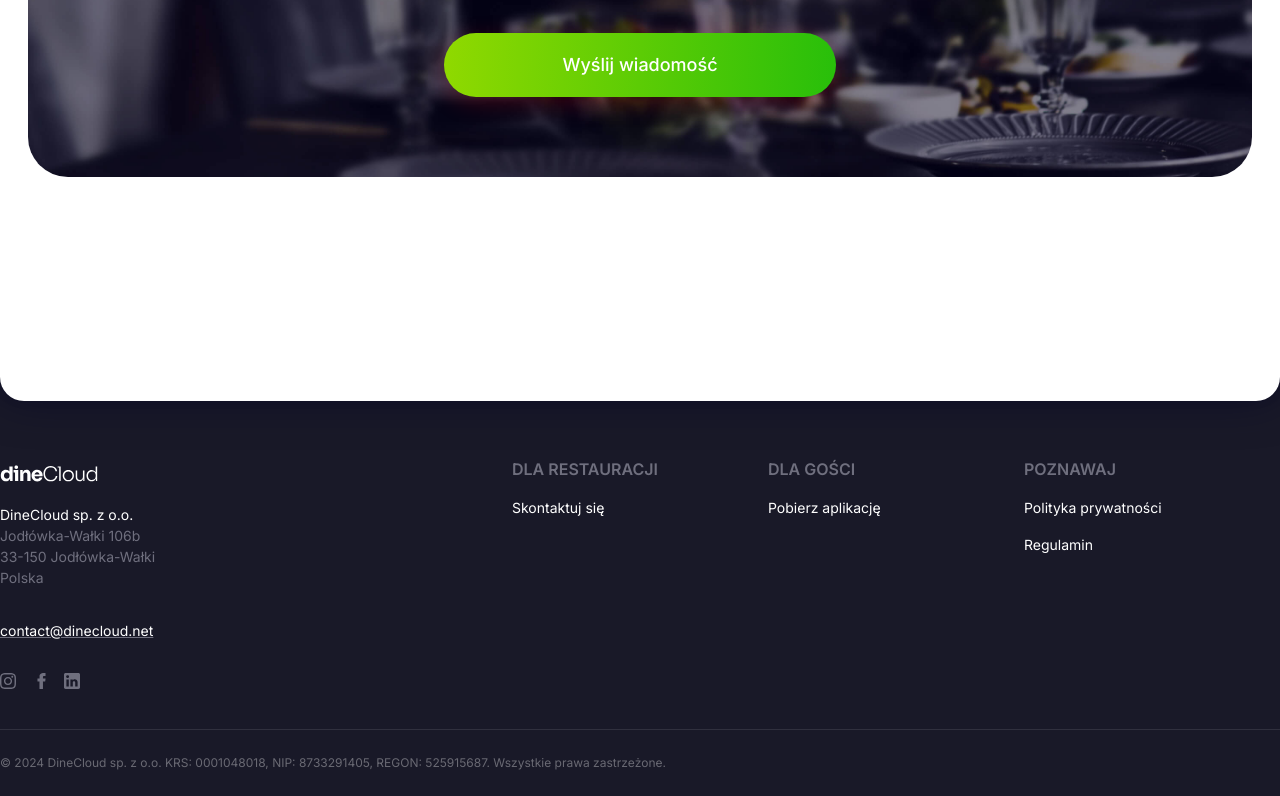
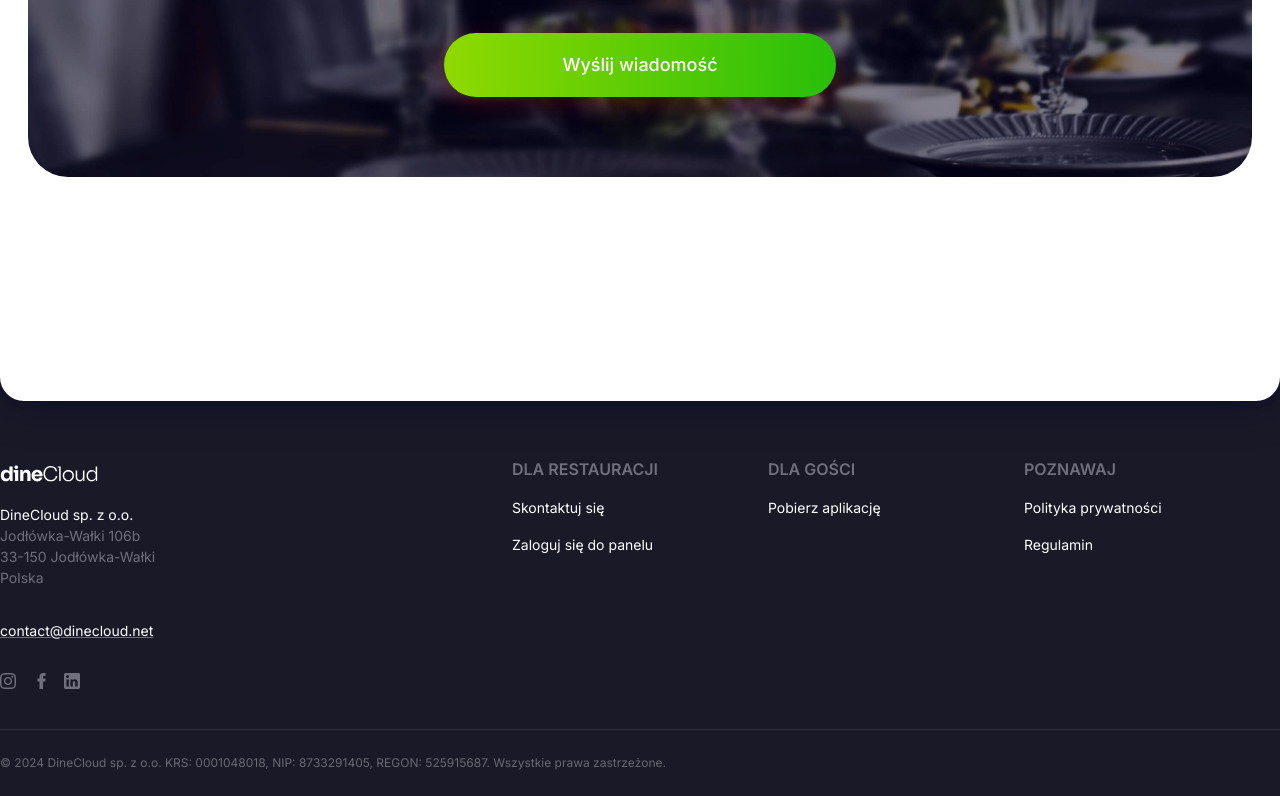
Before and after one commit to rafpiek/dinecloud-landing, a Next.js app: page / in a window 1280 px wide. Shown: the part 6696-7492 px from the top of the page. Built offline with nearby package versions, Linux system fonts and the light colour scheme.

Commit message:
add app link to fotter

```diff
--- a/src/app/download/page.tsx
+++ b/src/app/download/page.tsx
@@ -1,5 +1,4 @@
 "use client"
-import Image from "next/image"
 import Link from "next/link";
 import { isAndroid, isIOS, isMacOS } from "@/lib/device";
 import { useQRCode } from "next-qrcode";
--- a/src/components/Footer.tsx
+++ b/src/components/Footer.tsx
@@ -1,5 +1,6 @@
 import logoDinecloud2 from "@/assets/images/landing/logo_dinecloud2.svg";
 import Image from "next/image";
+import Link from "next/link";
 export const Footer = () => {
   return (
     <footer id="footer">
@@ -21,6 +22,7 @@ export const Footer = () => {
             <div className="column_2 w-full md:w-1/4">
                 <h4 className="header_landing_4">Dla restauracji</h4>
                 <a className="no-underline" href="#">Skontaktuj się</a>
+                <Link href="https://app.dinecloud.net" className="no-underline">Zaloguj się do panelu</Link>
             </div>
             <div className="column_3 w-full md:w-1/4">
                 <h4 className="header_landing_4">Dla gości</h4>
--- a/src/components/Hero.tsx
+++ b/src/components/Hero.tsx
@@ -9,14 +9,6 @@ import Link from "next/link";
 
 export const Hero = () => {
     const scrollToForm = useScrollToForm();
-
-    const openAppStore = () => {
-        console.log(APP_STORE_URL);
-    };
-
-    const openGooglePlay = () => {
-        console.log(GOOGLE_PLAY_URL);
-    };
 
   return(
     <section id="hero_section">
```
